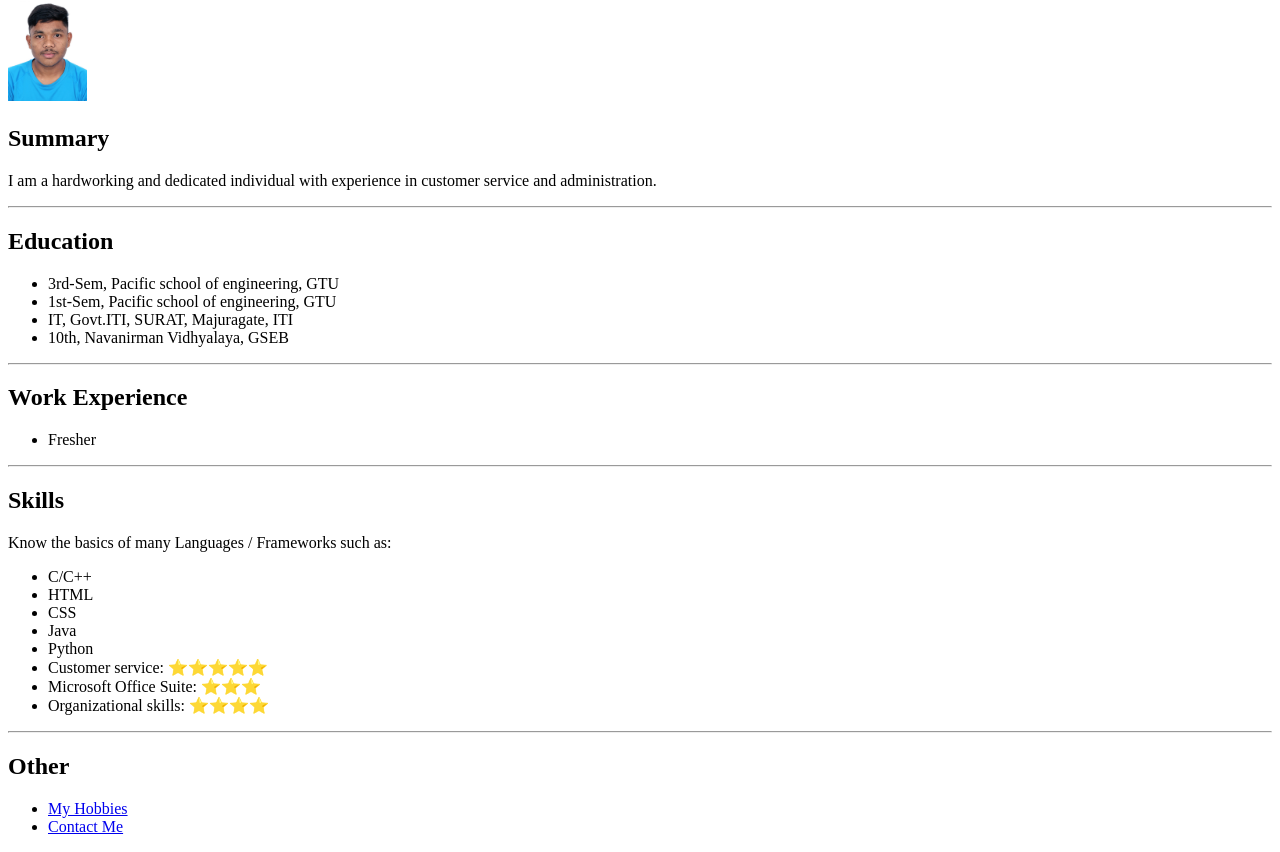
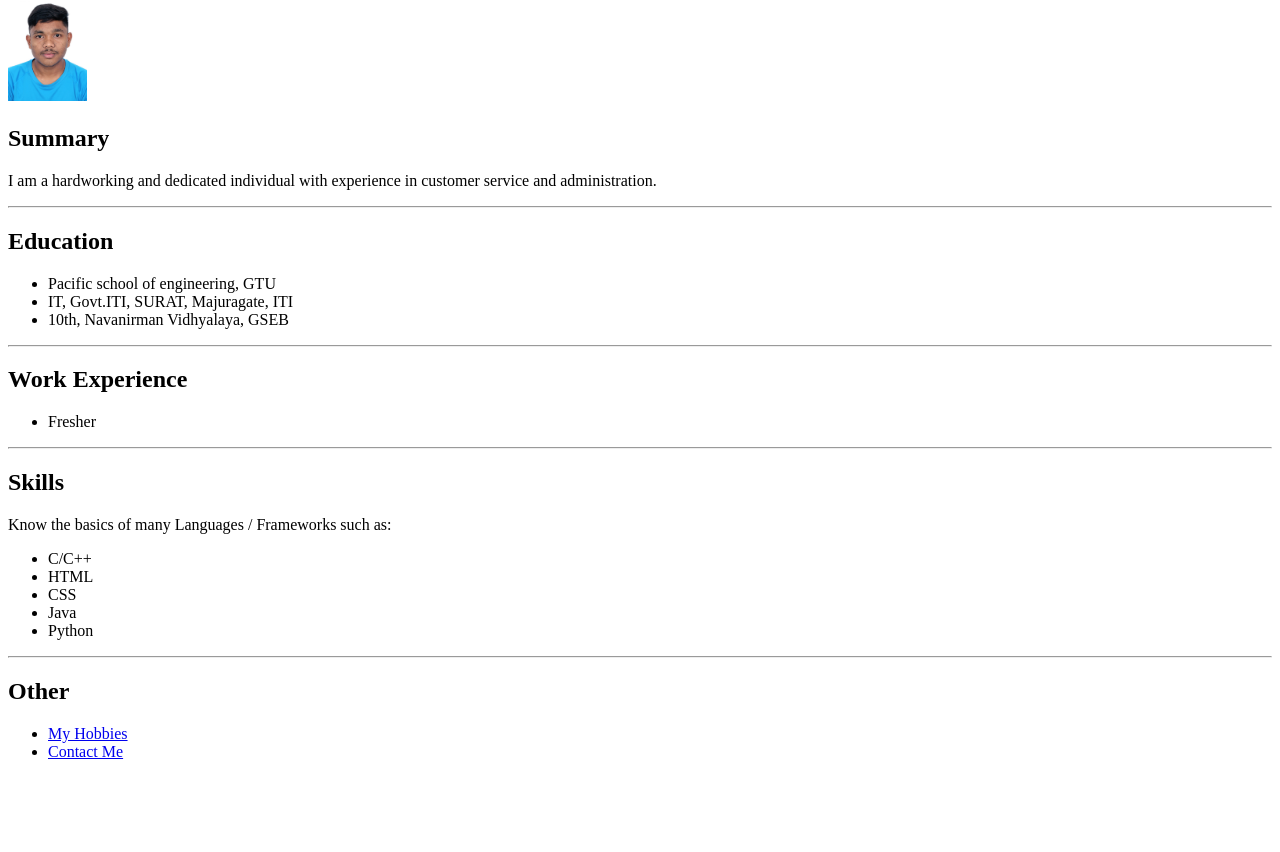
Before and after one commit to Laxmanrr/My-Resume, a plain HTML site: page index.html in a window 1280 px wide. Shown: the part 79-931 px from the top of the page. After the commit the page ends 856 px from the top, so only its background shows below. Drawn offline with Linux system fonts and the light colour scheme.

Commit message:
Update index.html

```diff
--- a/index.html
+++ b/index.html
@@ -13,8 +13,7 @@
     <hr/>
     <h2>Education</h2>
     <ul>
-        <li>3rd-Sem, Pacific school of engineering, GTU</li>
-        <li>1st-Sem, Pacific school of engineering, GTU</li>
+        <li>Pacific school of engineering, GTU</li>
         <li>IT, Govt.ITI, SURAT, Majuragate, ITI</li>
         <li>10th, Navanirman Vidhyalaya, GSEB</li>
     </ul>
@@ -32,9 +31,6 @@
         <li>CSS</li>
         <li>Java</li>
         <li>Python</li>
-        <li>Customer service: ⭐️⭐️⭐️⭐️⭐️</li>
-        <li>Microsoft Office Suite: ⭐️⭐️⭐️</li>
-        <li>Organizational skills: ⭐️⭐️⭐️⭐️</li>
     </ul>
     <hr/>
     <h2>Other</h2>
```
